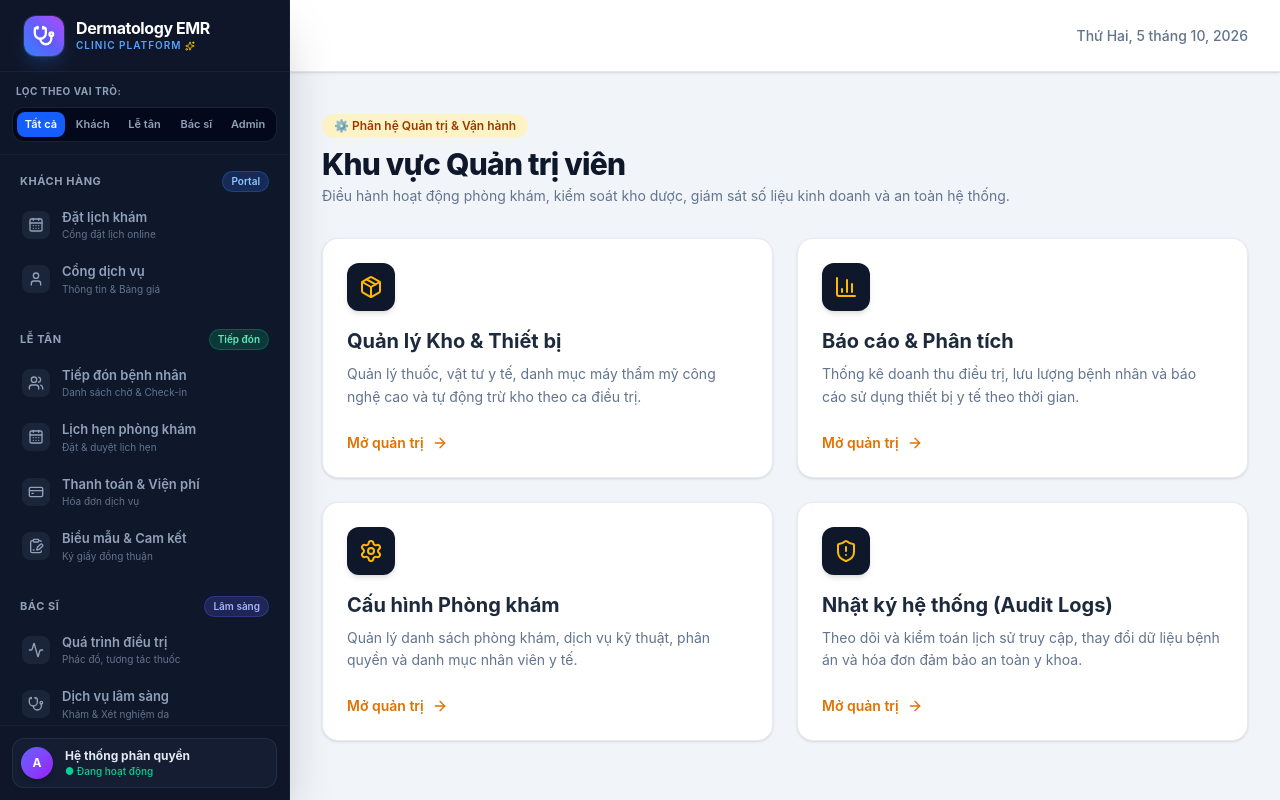
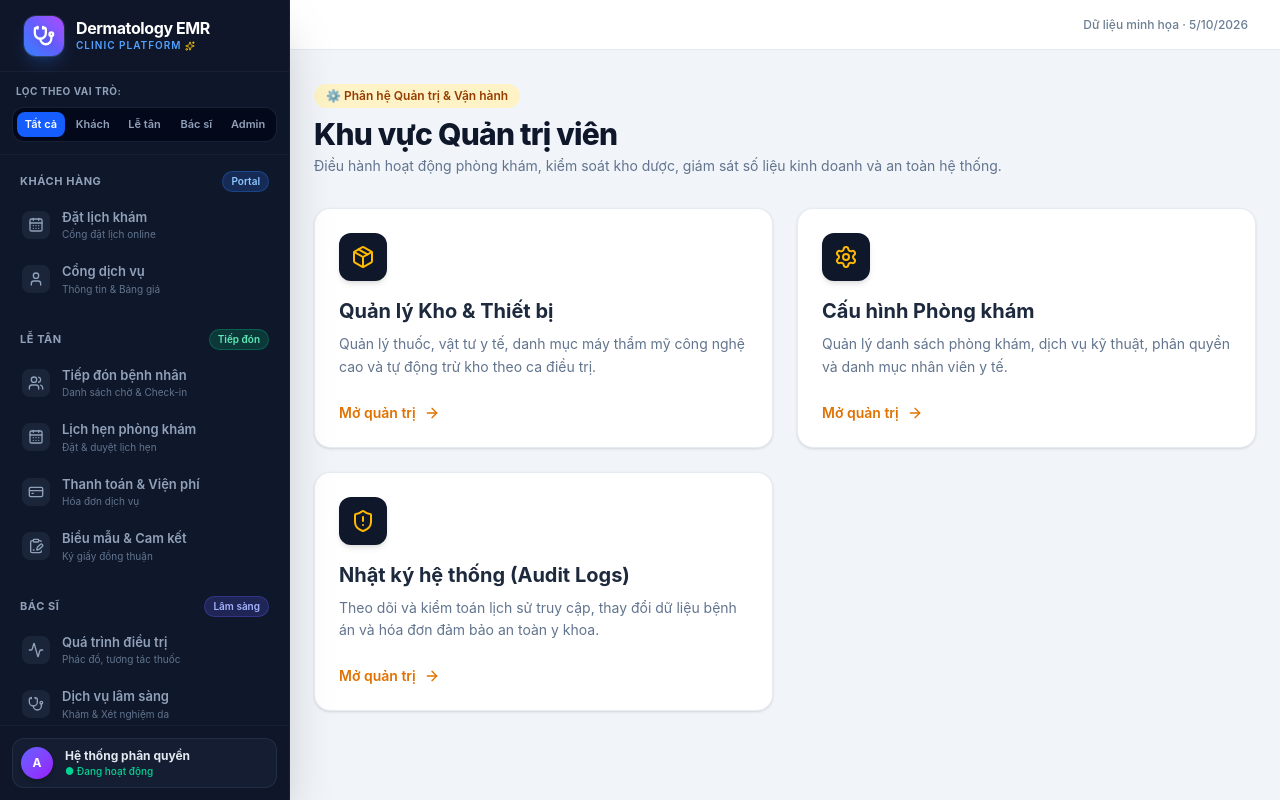
Before and after one commit to lcthanh97/Medical-Aesthetic-Clinic-Management-Clinical-EMR-Platform, a Next.js app: page /admin in a window 1280 px wide. Built offline with nearby package versions, Linux system fonts and the light colour scheme.

Commit message:
feat: align doctor shell with Figma workspace

```diff
--- a/src/app/(dashboard)/admin/page.tsx
+++ b/src/app/(dashboard)/admin/page.tsx
@@ -1,5 +1,5 @@
 import Link from 'next/link';
-import { Package, BarChart3, Settings, ShieldAlert, Bell, ArrowRight } from 'lucide-react';
+import { Package, Settings, ShieldAlert, ArrowRight } from 'lucide-react';
 
 export default function AdminDashboardPage() {
   const sections = [
@@ -9,13 +9,6 @@ export default function AdminDashboardPage() {
       href: '/admin/inventory',
       icon: Package,
       color: 'bg-amber-500',
-    },
-    {
-      title: 'Báo cáo & Phân tích',
-      description: 'Thống kê doanh thu điều trị, lưu lượng bệnh nhân và báo cáo sử dụng thiết bị y tế theo thời gian.',
-      href: '/admin/reports',
-      icon: BarChart3,
-      color: 'bg-emerald-500',
     },
     {
       title: 'Cấu hình Phòng khám',
--- a/src/app/(dashboard)/layout.tsx
+++ b/src/app/(dashboard)/layout.tsx
@@ -6,15 +6,15 @@ export default function DashboardLayout({ children }: { children: React.ReactNod
     <div className="flex h-screen bg-[#f1f5f9] overflow-hidden">
       <Sidebar />
       <div className="flex-1 flex flex-col min-w-0 overflow-y-auto">
-        <header className="h-[72px] bg-white border-b border-slate-200 sticky top-0 z-20 flex items-center px-6 md:px-8 shadow-sm">
+        <header className="h-[50px] min-h-[50px] bg-white border-b border-[#e1e9f2] sticky top-0 z-20 flex items-center px-6 md:px-8">
           <div className="flex-1 md:hidden">
             {/* Mobile menu toggle space, handled by Sidebar */}
           </div>
-          <div className="flex-1 text-right text-sm text-slate-500 font-medium hidden md:block" suppressHydrationWarning>
-            {new Date().toLocaleDateString('vi-VN', { weekday: 'long', year: 'numeric', month: 'long', day: 'numeric' })}
+          <div className="flex-1 text-right text-xs text-[#6c7e93] font-medium hidden md:block" suppressHydrationWarning>
+            Dữ liệu minh họa · {new Date().toLocaleDateString('vi-VN')}
           </div>
         </header>
-        <main className="flex-1 p-6 md:p-8 max-w-7xl mx-auto w-full">
+        <main className="flex-1 p-5 md:p-6 max-w-7xl mx-auto w-full">
           {children}
         </main>
       </div>
--- a/src/components/ui/Sidebar.tsx
+++ b/src/components/ui/Sidebar.tsx
@@ -20,6 +20,7 @@ import {
   User,
   Sparkles,
   ChevronRight
+  ,LayoutDashboard, Library, Images
 } from 'lucide-react'
 
 export interface RoleItem {
@@ -93,6 +94,26 @@ export function Sidebar() {
   const filteredGroups = selectedRole === 'all'
     ? ROLE_GROUPS
     : ROLE_GROUPS.filter(g => g.id === selectedRole)
+
+  if (pathname?.startsWith('/bacsi')) {
+    const doctorItems = [
+      { href: '/bacsi', icon: LayoutDashboard, label: 'Tổng quan bác sĩ' },
+      { href: '/reception/visits', icon: Users, label: 'Hàng đợi khám', badge: '08' },
+      { href: '/bacsi/clinical-services', icon: Stethoscope, label: 'Khám bệnh & Chỉ định' },
+      { href: '/bacsi/prescriptions', icon: Pill, label: 'Kê đơn' },
+      { href: '/bacsi/treatments', icon: Activity, label: 'Phác đồ điều trị' },
+      { href: '/bacsi/treatments', icon: CalendarDays, label: 'Buổi điều trị' },
+      { href: '/bacsi/treatments', icon: Images, label: 'Ảnh theo dõi' },
+      { href: '/letan/consents', icon: ClipboardSignature, label: 'Cam kết điều trị' },
+      { href: '/bacsi/treatments', icon: Library, label: 'Thư viện phác đồ' },
+    ];
+    return <aside className="hidden h-screen w-[224px] shrink-0 flex-col border-r border-[#e1e9f2] bg-[#edf5ff] px-[14px] pb-5 pt-[26px] text-[#20334b] md:flex">
+      <Link href="/bacsi" className="flex items-center gap-2.5 px-2"><span className="flex h-[34px] w-[34px] items-center justify-center rounded-[9px] bg-[#246dce] text-xl font-semibold text-white">+</span><span><strong className="block text-[19px] leading-5">Clinic EMR</strong><small className="text-[9px] font-medium text-[#235f9e]">PHÒNG KHÁM ĐA KHOA</small></span></Link>
+      <p className="mb-3 mt-6 px-2 text-[10px] font-semibold tracking-wide text-[#6c7e93]">KHÔNG GIAN BÁC SĨ</p>
+      <nav className="space-y-1.5">{doctorItems.map(item=>{const active=item.href==='/bacsi'?pathname==='/bacsi':pathname.startsWith(item.href);return <Link key={item.label} href={item.href} className={`flex h-11 items-center gap-2.5 rounded-[7px] px-2.5 text-[12px] ${active?'bg-[#ddedfe] font-semibold text-[#235f9e]':'hover:bg-white/70'}`}><item.icon size={17}/><span className="flex-1">{item.label}</span>{item.badge&&<span className="rounded-full bg-white px-2 py-1 font-semibold text-[#235f9e]">{item.badge}</span>}</Link>})}</nav>
+      <div className="mt-auto rounded-[10px] bg-white p-3 text-[10px]"><strong className="block text-[11px]">Phòng khám An Tâm</strong><span className="mt-1 block text-[#6c7e93]">Cơ sở 01 · Phòng khám 03</span><span className="mt-2 block text-emerald-600">● Hệ thống sẵn sàng</span></div>
+    </aside>
+  }
 
   return (
     <>
```
